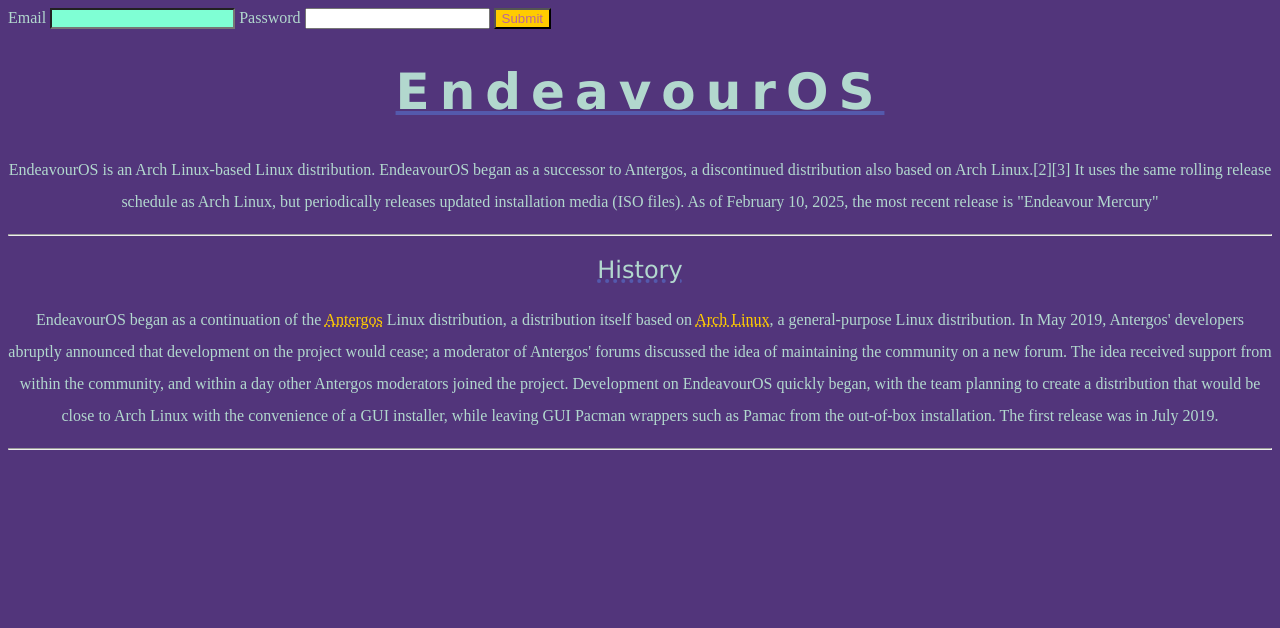
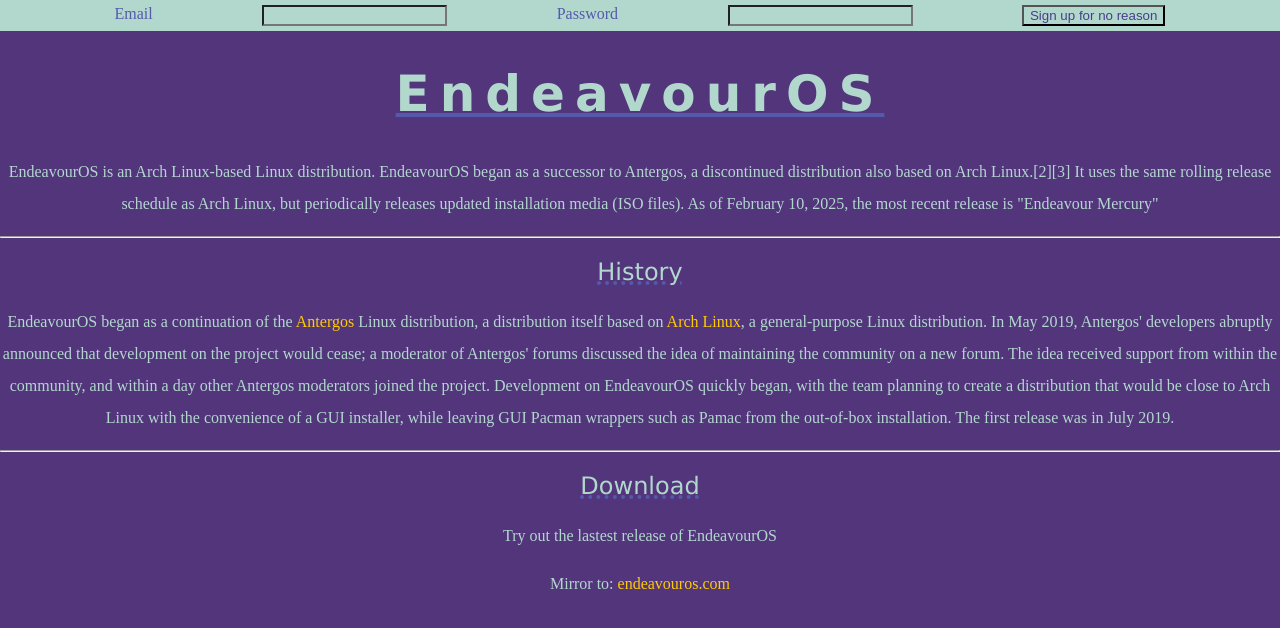
Before and after one commit to ninja-noodle/Web-Development, a plain HTML site: page Html-CSS/index.html in a window 1280 px wide. Drawn offline with Linux system fonts and the light colour scheme.

Commit message:
Modified code in Html-CSS folder

```diff
--- a/Html-CSS/index.html
+++ b/Html-CSS/index.html
@@ -9,6 +9,7 @@
     <style>
         body {
             background-color: #52357B;
+            margin: 0 0;
         }
     </style>
 </head>
@@ -20,7 +21,7 @@
             <input id="email" type="email">
             <label for="password">Password</label>
             <input id="password" type="password">
-            <button id="submit" type="submit">Submit</button>
+            <button id="submit" type="submit">Sign up for no reason</button>
         </nav>
         <h1>EndeavourOS</h1>
         <p>
@@ -34,7 +35,7 @@
         </p>
     </header>
     <hr>
-    <section>
+    <section id="history">
         <h2>History</h2>
         <p>
             EndeavourOS began as a continuation of the <a href="https://en.wikipedia.org/wiki/Antergos">Antergos</a>
@@ -57,6 +58,15 @@
         </p>
     </section>
     <hr>
+    <section id="download">
+        <h2>Download</h2>
+        <p>Try out the lastest release of EndeavourOS</p>
+        <p>Mirror to:
+            <a href="https://endeavouros.com/">
+                endeavouros.com
+            </a>
+        </p>
+    </section>
 </body>
 
 </html>
--- a/Html-CSS/styles.css
+++ b/Html-CSS/styles.css
@@ -1,3 +1,10 @@
+nav {
+    background-color: #B2D8CE;
+    padding: 5px 5px;
+    display: flex;
+    place-content: space-evenly;
+}
+
 h1 {
     color: #B2D8CE;
     text-align: center;
@@ -23,8 +30,13 @@
 }
 
 button {
-    color: #B69;
-    background-color: lightpink;
+    color: darkslateblue;
+    background-color: #B2D8CE;
+    size: 20px;
+}
+
+#submit:hover {
+    background-color: #FFCC00;
 }
 
 p {
@@ -33,25 +45,50 @@
     line-height: 2;
 }
 
+p::selection {
+    background-color: #FFCC00;
+    color: darkslateblue;
+}
+
+#download>a {
+    align-content: center;
+}
+
 hr {
     color: #5459AC;
 }
 
 a {
     color: #FFCC00;
-    text-decoration: #FFCC00 underline dotted;
+    text-decoration: none;
+}
+
+a:hover {
+    color: #FFCC00;
+    text-decoration: #FFCC00 underline;
 }
 
 label {
-    color: #B2D8CE;
+    color: #5459AC;
 }
 
-#submit {
-    background-color: #FFCC00;
-    size: 20px;
-
+button:active {
+    background-color: #B2D8CE;
 }
 
-input[type="email"] {
-    background-color: aquamarine;
+nav input {
+    background-color: #B2D8CE;
 }
+
+nav input:hover {
+    background-color: #ffffff;
+    color: black;
+}
+
+nav input:focus {
+    background-color: #ffffff;
+    color: black;
+}
+
+/* section.post -will only select section elements that have a class "post" */
+/* a[href$=".org"] -selects all anchor that have hrefs ending with .org"
```
